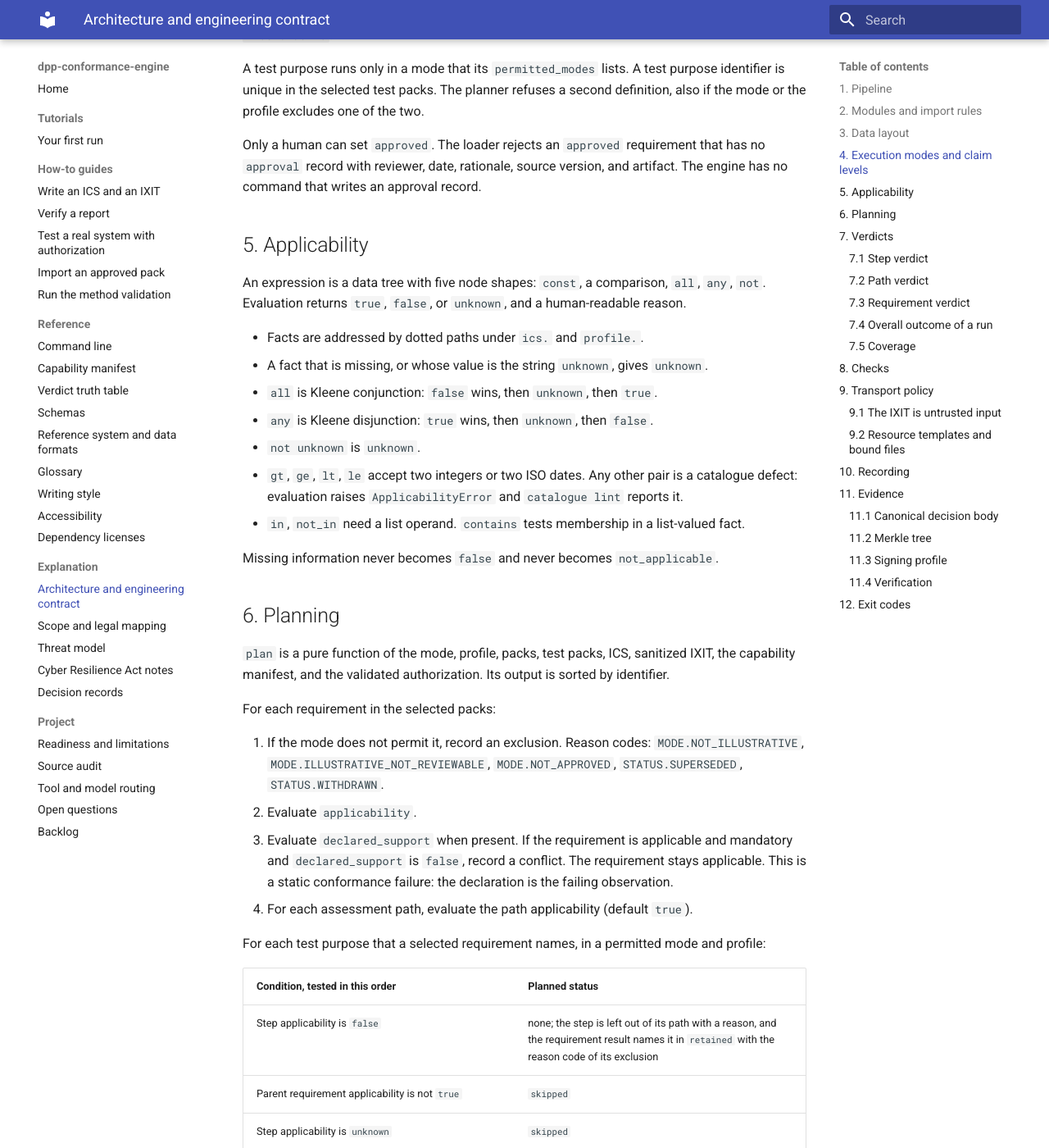
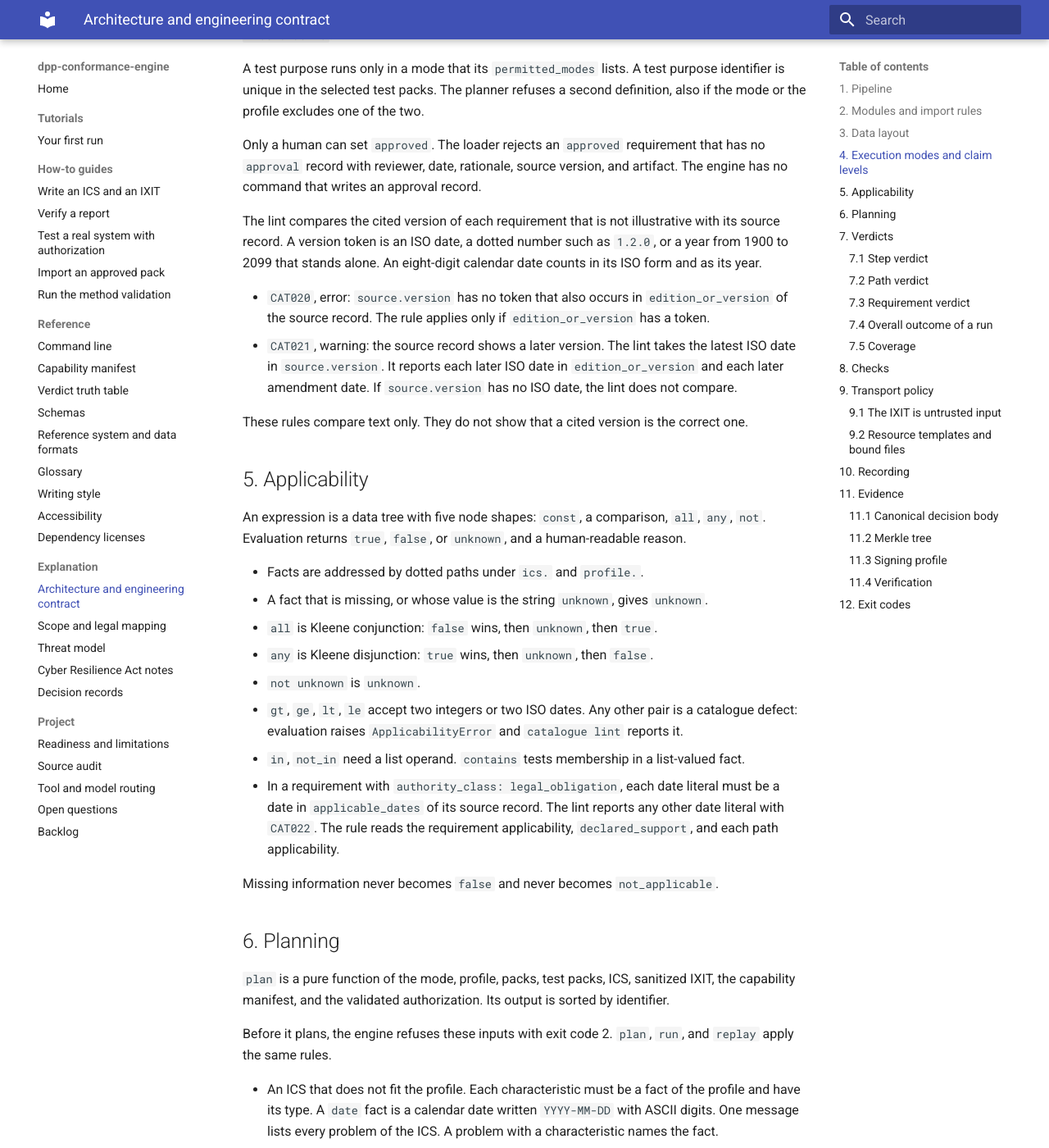
Before and after one commit to hadijannat/dpp-conformance-engine, an MkDocs documentation site: the page built from docs/explanation/architecture.md, in a window 1280 px wide and 1400 px high, scrolled down 2908 px. Shown: the whole window at 82% size. Built offline with MkDocs 1.6.1 and Material for MkDocs 9.7.7, drawn with Linux system fonts in a browser that asks for light colours; the version menu is left out; some of the changed text lies outside the part shown.

Commit message:
docs(architecture): state the check parameter models and the new lint rules
W2b (gaps D3-07, D2-06, D2-07, D1-10) added behaviour that the
engineering contract did not state. The contract now says that each
check declares a closed parameter model (CAT019), that plan, run, and
replay refuse an ICS that does not fit the profile and a test pack with
unfit parameters, that a legal_obligation date literal must be an
applicable date of its source (CAT022), and that the cited source
version is compared with its source record (CAT020, CAT021).

The owner authorized protected edits for T1 contract work on
2026-10-18.

Co-Authored-By: Claude Opus 5.5 <noreply@anthropic.com>

```diff
--- a/docs/explanation/architecture.md
+++ b/docs/explanation/architecture.md
@@ -97,6 +97,18 @@ Only a human can set `approved`. The loader rejects an `approved` requirement th
 `approval` record with reviewer, date, rationale, source version, and artifact.
 The engine has no command that writes an approval record.
 
+The lint compares the cited version of each requirement that is not illustrative with its source
+record. A version token is an ISO date, a dotted number such as `1.2.0`, or a year from 1900 to
+2099 that stands alone. An eight-digit calendar date counts in its ISO form and as its year.
+
+- `CAT020`, error: `source.version` has no token that also occurs in `edition_or_version` of the
+  source record. The rule applies only if `edition_or_version` has a token.
+- `CAT021`, warning: the source record shows a later version. The lint takes the latest ISO date
+  in `source.version`. It reports each later ISO date in `edition_or_version` and each later
+  amendment date. If `source.version` has no ISO date, the lint does not compare.
+
+These rules compare text only. They do not show that a cited version is the correct one.
+
 ## 5. Applicability
 
 An expression is a data tree with five node shapes: `const`, a comparison, `all`, `any`, `not`.
@@ -110,6 +122,10 @@ Evaluation returns `true`, `false`, or `unknown`, and a human-readable reason.
 - `gt`, `ge`, `lt`, `le` accept two integers or two ISO dates. Any other pair is a catalogue
   defect: evaluation raises `ApplicabilityError` and `catalogue lint` reports it.
 - `in`, `not_in` need a list operand. `contains` tests membership in a list-valued fact.
+- In a requirement with `authority_class: legal_obligation`, each date literal must be a date in
+  `applicable_dates` of its source record. The lint reports any other date literal with
+  `CAT022`. The rule reads the requirement applicability, `declared_support`, and each path
+  applicability.
 
 Missing information never becomes `false` and never becomes `not_applicable`.
 
@@ -117,6 +133,15 @@ Missing information never becomes `false` and never becomes `not_applicable`.
 
 `plan` is a pure function of the mode, profile, packs, test packs, ICS, sanitized IXIT, the
 capability manifest, and the validated authorization. Its output is sorted by identifier.
+
+Before it plans, the engine refuses these inputs with exit code 2. `plan`, `run`, and `replay`
+apply the same rules.
+
+- An ICS that does not fit the profile. Each characteristic must be a fact of the profile and
+  have its type. A `date` fact is a calendar date written `YYYY-MM-DD` with ASCII digits. One
+  message lists every problem of the ICS. A problem with a characteristic names the fact.
+- A selected test pack with a test purpose whose parameters do not fit its registered check
+  (section 8). The message names each such test purpose.
 
 For each requirement in the selected packs:
 
@@ -238,7 +263,24 @@ and shown. No figure may be labeled as coverage of a law or of a standard.
 
 A check is a Python function `(CheckContext) -> CheckOutcome` in `dppce.adapters`.
 It is registered under a dotted name in `dppce.testdefs.registry`. A test purpose can name
-only a registered check. Parameters are validated data.
+only a registered check.
+
+Each check declares a closed parameter model when it is registered. A check with no parameters
+declares the empty model.
+
+- The model refuses an unknown key, a value outside a fixed set, and a value of the wrong type.
+- The default of a model field is the value that the check uses when the parameter is absent.
+- `catalogue lint` reports a test purpose whose parameters do not fit its check with `CAT019`.
+  This applies to shipped and imported test packs.
+- `plan`, `run`, and `replay` refuse such a test pack (section 6).
+- The rule applies to each test purpose whose check is registered, also to a manual one.
+- An automated test purpose that names a check that is not registered is not checked. The lint
+  reports it with `CAT006`, and the planner gives the step `unsupported`. A manual one gets
+  `manual_unavailable`.
+- A check still reads its parameters as written and keeps its own guards, because a
+  `CheckContext` can be built without the planner.
+- The capability reference page lists the parameters of each check. The page is generated from
+  the models.
 
 `CheckContext` gives: the test purpose, its parameters, the ICS, the IXIT, the profile, the
 `Acquirer`, the evaluation time, a loader for pinned local resources, the trust bundle, and the
```
